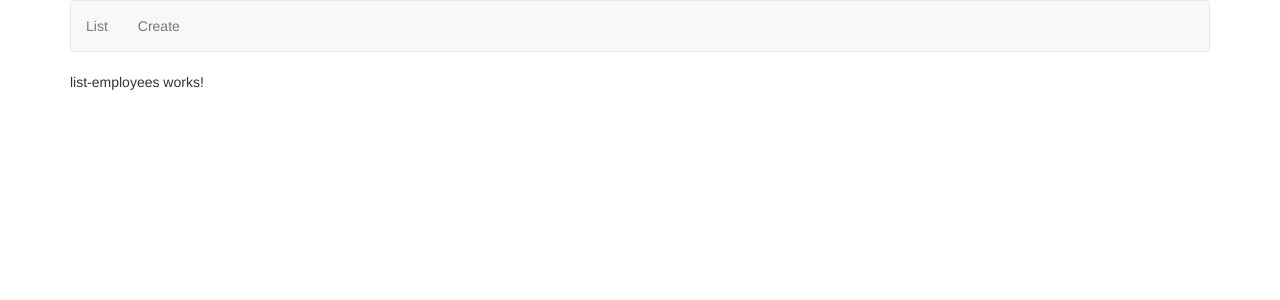
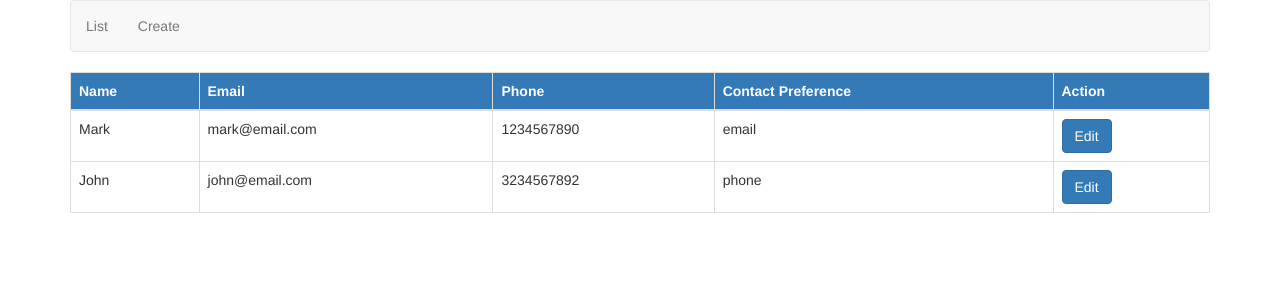
Before and after one commit to Romserg/angProject, an Angular app: page /list in a window 1280 px wide. Shown: the top 300 px of the page. Built offline with nearby package versions, Linux system fonts and the light colour scheme; data requests are answered from the project's data file.

Commit message:
Create list of employee

```diff
--- a/src/app/employee/list-employees.component.html
+++ b/src/app/employee/list-employees.component.html
@@ -1 +1,24 @@
-<p>list-employees works!</p>
+<div class="table-responsive">
+  <table class="table table-bordered" *ngIf="employees && employees.length">
+    <thead>
+    <tr class="bg-primary">
+      <th>Name</th>
+      <th>Email</th>
+      <th>Phone</th>
+      <th>Contact Preference</th>
+      <th>Action</th>
+    </tr>
+    </thead>
+    <tbody>
+      <tr *ngFor="let employee of employees">
+        <td>{{employee.fullName}}</td>
+        <td>{{employee.email}}</td>
+        <td>{{employee.phone}}</td>
+        <td>{{employee.contactPreference}}</td>
+        <td>
+          <button type="button" class="btn btn-primary">Edit</button>
+        </td>
+      </tr>
+    </tbody>
+  </table>
+</div>
--- a/src/app/employee/list-employees.component.ts
+++ b/src/app/employee/list-employees.component.ts
@@ -1,4 +1,6 @@
 import { Component, OnInit } from '@angular/core';
+import { EmployeeService } from './employee.service';
+import { IEmployee } from './IEmployee';
 
 @Component({
   selector: 'app-list-employees',
@@ -6,10 +8,17 @@ import { Component, OnInit } from '@angular/core';
   styleUrls: ['./list-employees.component.css']
 })
 export class ListEmployeesComponent implements OnInit {
+  employees: IEmployee[];
 
-  constructor() { }
+  constructor(private employeeService: EmployeeService) {
+  }
+
 
   ngOnInit() {
+    this.employeeService.getEmployees().subscribe(
+      listEmployee => this.employees = listEmployee,
+      err => console.log(err)
+    );
   }
 
 }
```
Also changed, not shown: src/app/app.module.ts (+7 -3 lines).
